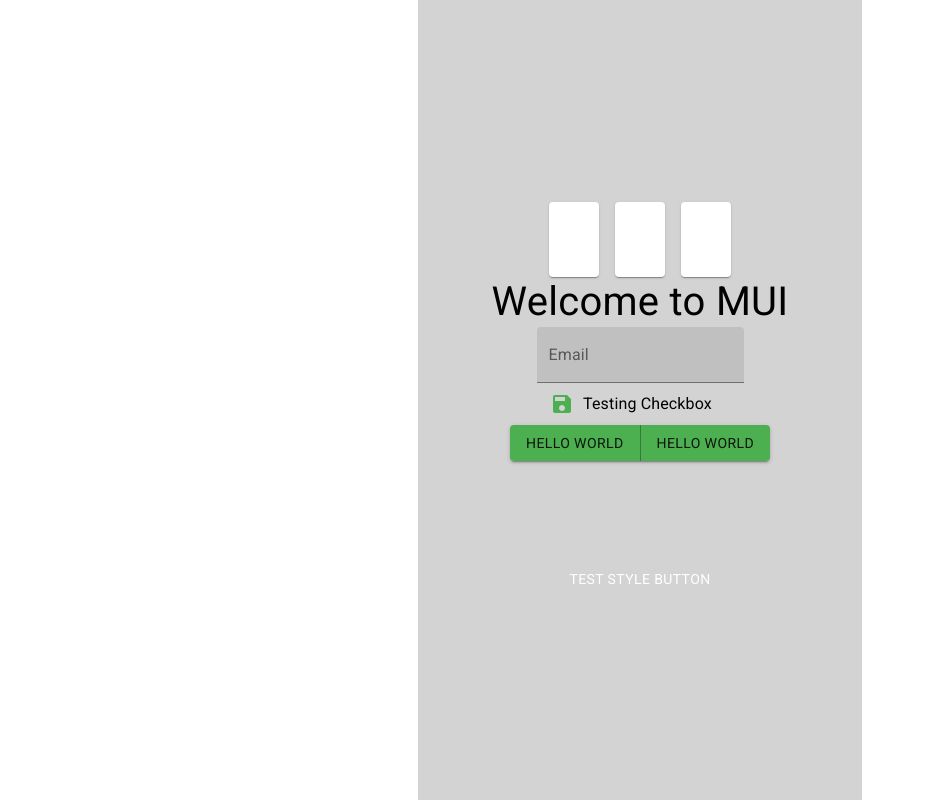
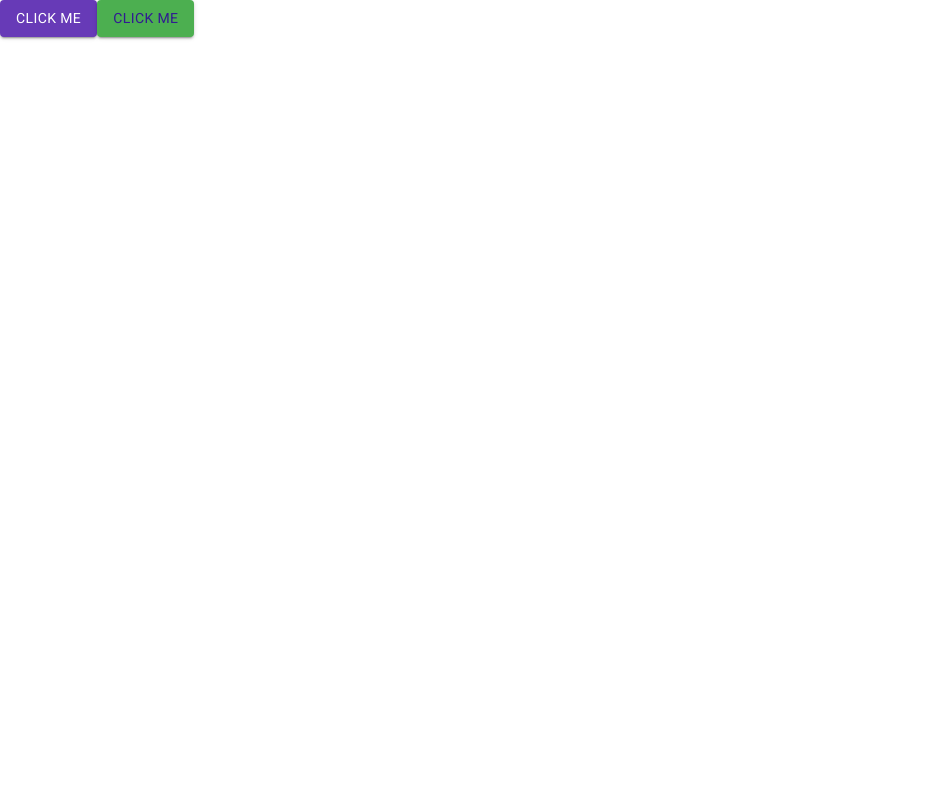
Before and after one commit to Shakib448/mui-template, a React (Create React App) app: page / in a window 1280 px wide. Shown: the whole page, without its empty margins (0-925 px from the left). Built offline with nearby package versions, Linux system fonts and the light colour scheme.

Commit message:
WIP on MUI-THEME

```diff
--- a/src/App.js
+++ b/src/App.js
@@ -1,102 +1,16 @@
-import React, { useState } from "react";
-import {
-  Button,
-  ButtonGroup,
-  Checkbox,
-  FormControlLabel,
-  makeStyles,
-  ThemeProvider,
-  createMuiTheme,
-  TextField,
-  Typography,
-  Container,
-  Paper,
-  Grid,
-} from "@material-ui/core";
-import DeleteIcon from "@material-ui/icons/Delete";
-import SaveIcon from "@material-ui/icons/Save";
-import { green } from "@material-ui/core/colors";
-import "fontsource-roboto";
-
-const useStyle = makeStyles({
-  root: {
-    border: 0,
-    borderRadius: 14,
-    color: "white",
-    background: "linear-gradient(45deg #000, #999) ",
-    marginTop: 100,
-  },
-});
-
-const theme = createMuiTheme({
-  typography: {
-    h4: {
-      fontSize: 40,
-    },
-  },
-  palette: {
-    primary: {
-      main: green[500],
-    },
-  },
-});
+import { ThemeProvider, Button } from "@material-ui/core";
+import React from "react";
+import theme from "./Theme/Theme";
 
 const App = () => {
-  const [checked, setChecked] = useState(true);
-  const classes = useStyle();
-
   return (
     <ThemeProvider theme={theme}>
-      <Container
-        maxWidth="xs"
-        style={{
-          height: "100vh",
-          display: "flex",
-          alignItems: "center",
-          justifyContent: "center",
-          background: "lightgray",
-          flexDirection: "column",
-        }}
-      >
-        <Grid container spacing={2} justify="center">
-          <Grid item>
-            <Paper style={{ height: 75, width: 50 }} />
-          </Grid>
-          <Grid item>
-            <Paper style={{ height: 75, width: 50 }} />
-          </Grid>
-          <Grid item>
-            <Paper style={{ height: 75, width: 50 }} />
-          </Grid>
-        </Grid>
-
-        <Typography variant="h4">Welcome to MUI</Typography>
-        <TextField
-          variant="filled"
-          color="secondary"
-          type="email"
-          label="Email"
-          placeholder="test@gmail.com"
-        />
-        <FormControlLabel
-          control={
-            <Checkbox
-              checked={checked}
-              color="primary"
-              onChange={(e) => setChecked(e.target.checked)}
-              inputProps={{ "aria-label": "secondary checkbox" }}
-              icon={<DeleteIcon />}
-              checkedIcon={<SaveIcon />}
-            />
-          }
-          label="Testing Checkbox"
-        />
-        <ButtonGroup variant="contained" color="primary">
-          <Button>Hello World</Button>
-          <Button>Hello World</Button>
-        </ButtonGroup>
-        <Button className={classes.root}>Test style button</Button>
-      </Container>
+      <Button variant="contained" color="primary">
+        Click Me
+      </Button>
+      <Button variant="contained" color="secondary">
+        Click Me
+      </Button>
     </ThemeProvider>
   );
 };
--- /dev/null
+++ b/src/Theme/Theme.js
@@ -0,0 +1,17 @@
+import { createMuiTheme } from "@material-ui/core";
+import { deepPurple, green } from "@material-ui/core/colors";
+import "fontsource-roboto";
+
+const theme = createMuiTheme({
+  palette: {
+    primary: {
+      main: deepPurple[500],
+    },
+    secondary: {
+      main: green[500],
+      contrastText: deepPurple[900],
+    },
+  },
+});
+
+export default theme;
```
